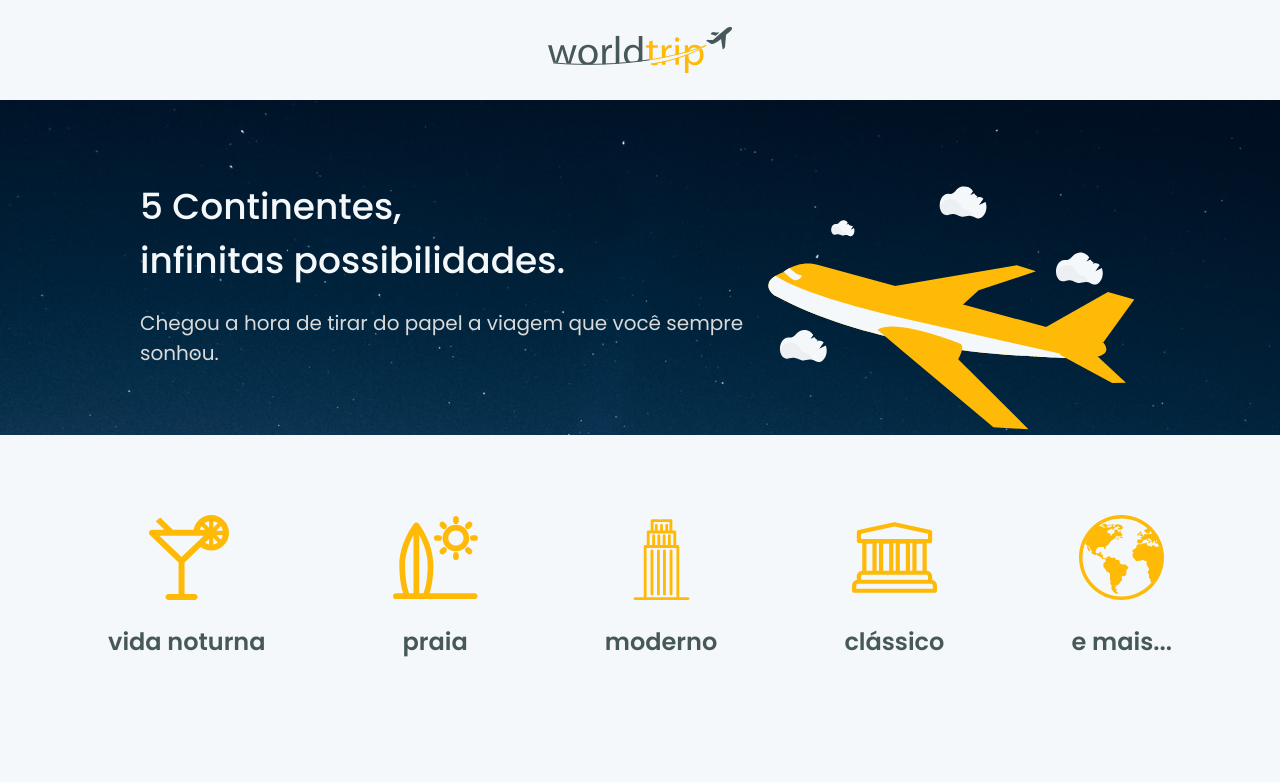
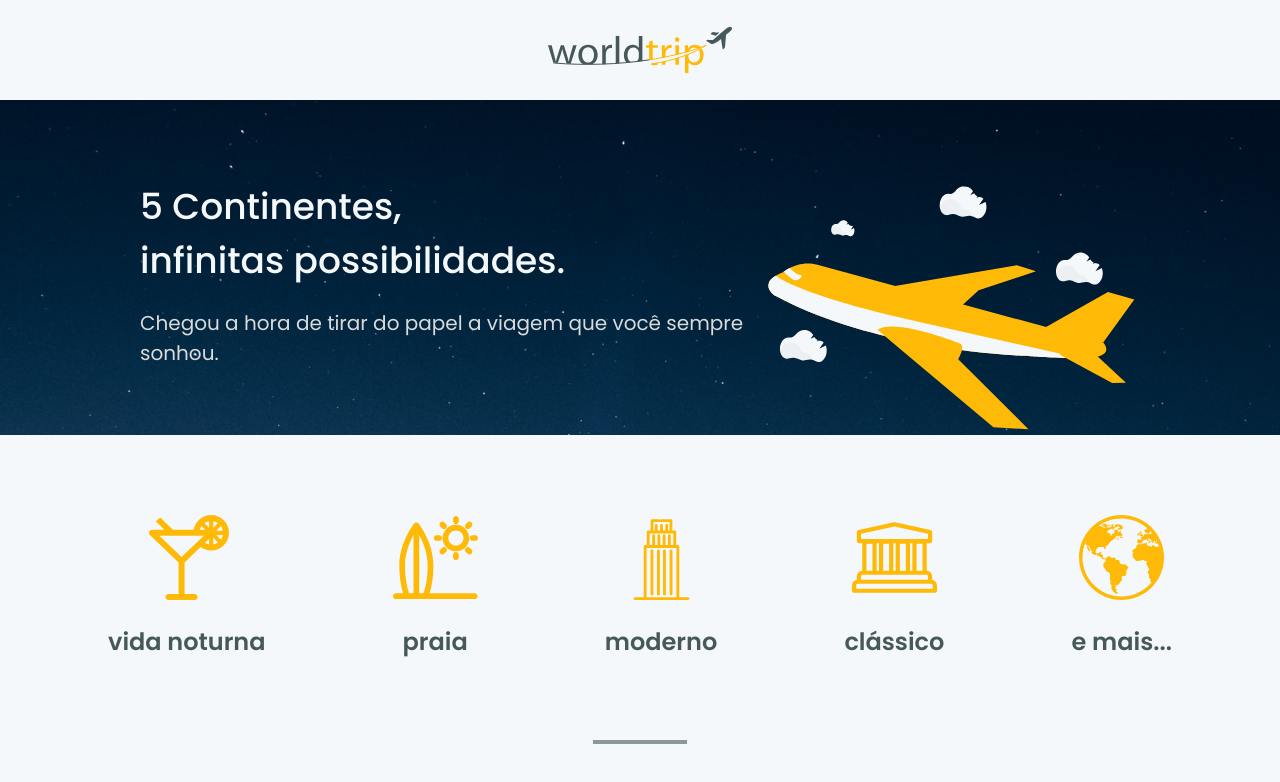
Before and after one commit to gontranbezerra/ignite-react-desafio-07, a Next.js app: page / in a window 1280 px wide. Shown: the top 782 px of the page. Built offline with nearby package versions, Linux system fonts and the light colour scheme.

Commit message:
feat: Main Page: divider

```diff
--- a/src/pages/index.tsx
+++ b/src/pages/index.tsx
@@ -195,7 +195,18 @@ export default function Home() {
         </Flex>
       </Flex>
 
-      {/* <Divider borderColor="dark.text" marginTop={9} /> */}
+      <Flex
+        marginTop={[9, 9, 9, 20]}
+        maxW={1160}
+        mx="auto"
+        justifyContent="center"
+      >
+        <Divider
+          borderColor="dark.text"
+          width={['60px', '70px', '80px', '90px']}
+          border={['1px', '1px', '1px', '2px']}
+        />
+      </Flex>
     </>
   );
 }
--- a/src/styles/theme.ts
+++ b/src/styles/theme.ts
@@ -75,9 +75,6 @@ const config = {
     heading: 'Poppins',
     body: 'Poppins',
   },
-  divider: {
-    size: '60px',
-  },
   styles: {
     global: (props: any) => ({
       body: {
```
